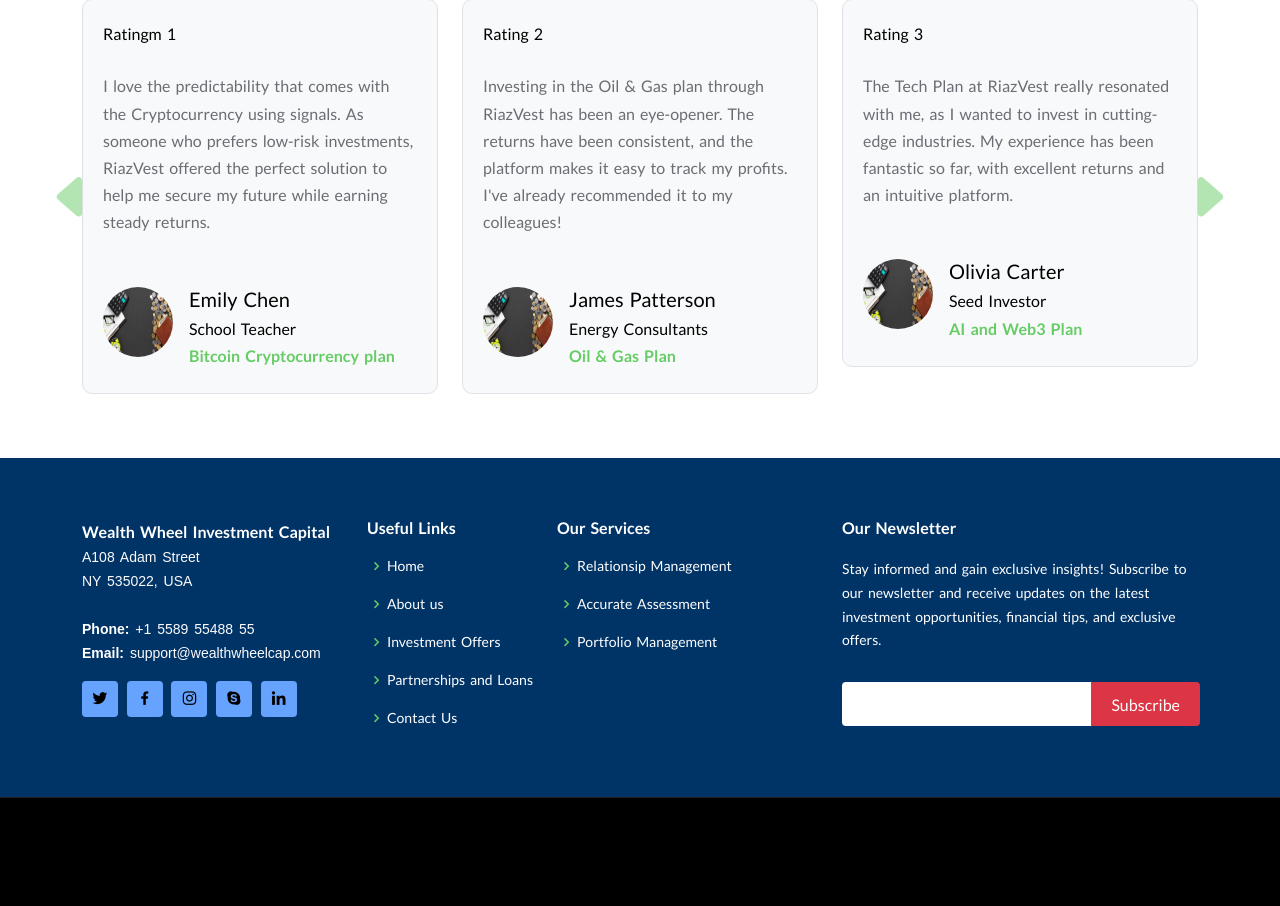
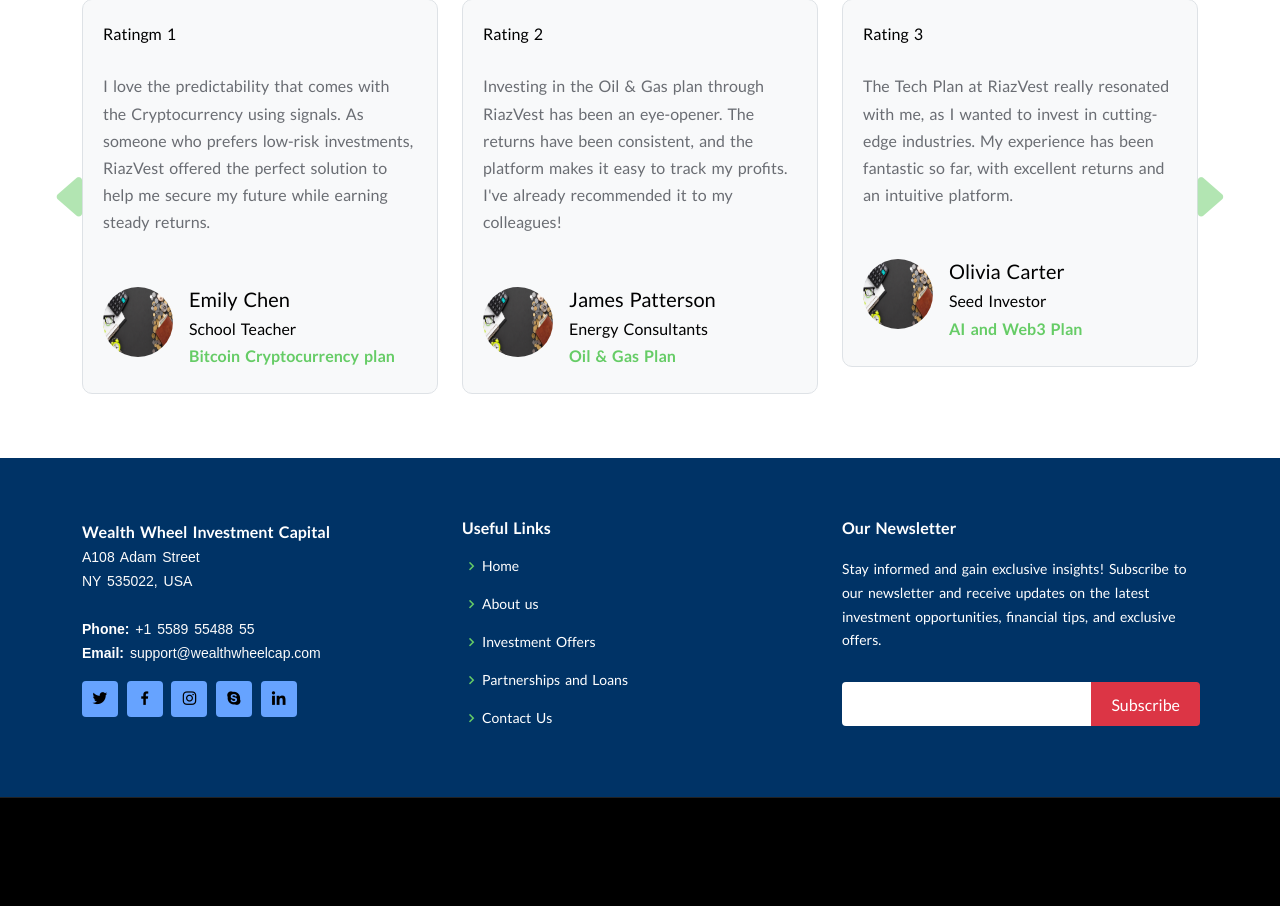
Before and after one commit to ndmichael/riazwealth, a Django app: page / in a window 1280 px wide. Shown: the part 3953-4859 px from the top of the page. Run offline with Django 5.2, Linux system fonts and the light colour scheme; some libraries are stand-ins or nearby versions.

Commit message:
removed a section from the footer

```diff
--- a/pages/templates/pages/base.html
+++ b/pages/templates/pages/base.html
@@ -122,7 +122,7 @@
       <div class="footer-top">
         <div class="container">
           <div class="row">
-            <div class="col-lg-3 col-md-6">
+            <div class="col-md-4 col-sm-6">
               <div class="footer-info">
                 <b class="fs-6 fw-bolder;">Wealth Wheel Investment Capital</b>
                 <p>
@@ -150,7 +150,7 @@
               </div>
             </div>
 
-            <div class="col-lg-2 col-md-6 footer-links">
+            <div class="col-md-4 col-sm-6 footer-links">
               <h4>Useful Links</h4>
               <ul>
                 <li>
@@ -176,25 +176,7 @@
               </ul>
             </div>
 
-            <div class="col-lg-3 col-md-6 footer-links">
-              <h4>Our Services</h4>
-              <ul>
-                <li>
-                  <i class="bx bx-chevron-right"></i>
-                  <a href="#">Relationsip Management</a>
-                </li>
-                <li>
-                  <i class="bx bx-chevron-right"></i>
-                  <a href="#">Accurate Assessment</a>
-                </li>
-                <li>
-                  <i class="bx bx-chevron-right"></i>
-                  <a href="#">Portfolio Management</a>
-                </li>
-              </ul>
-            </div>
-
-            <div class="col-lg-4 col-md-6 footer-newsletter">
+            <div class="col-sm-6 col-md-4 footer-newsletter">
               <h4>Our Newsletter</h4>
               <p>
                 Stay informed and gain exclusive insights! Subscribe to our
```
